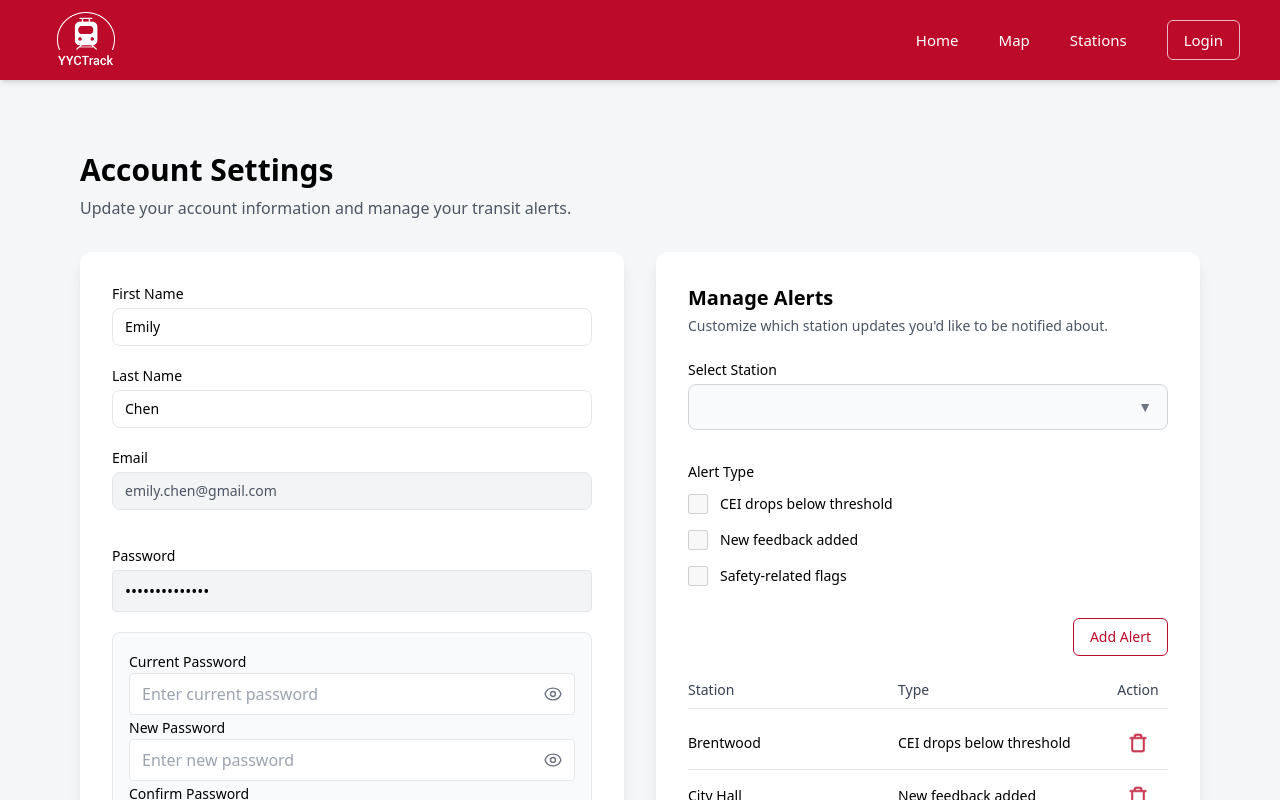
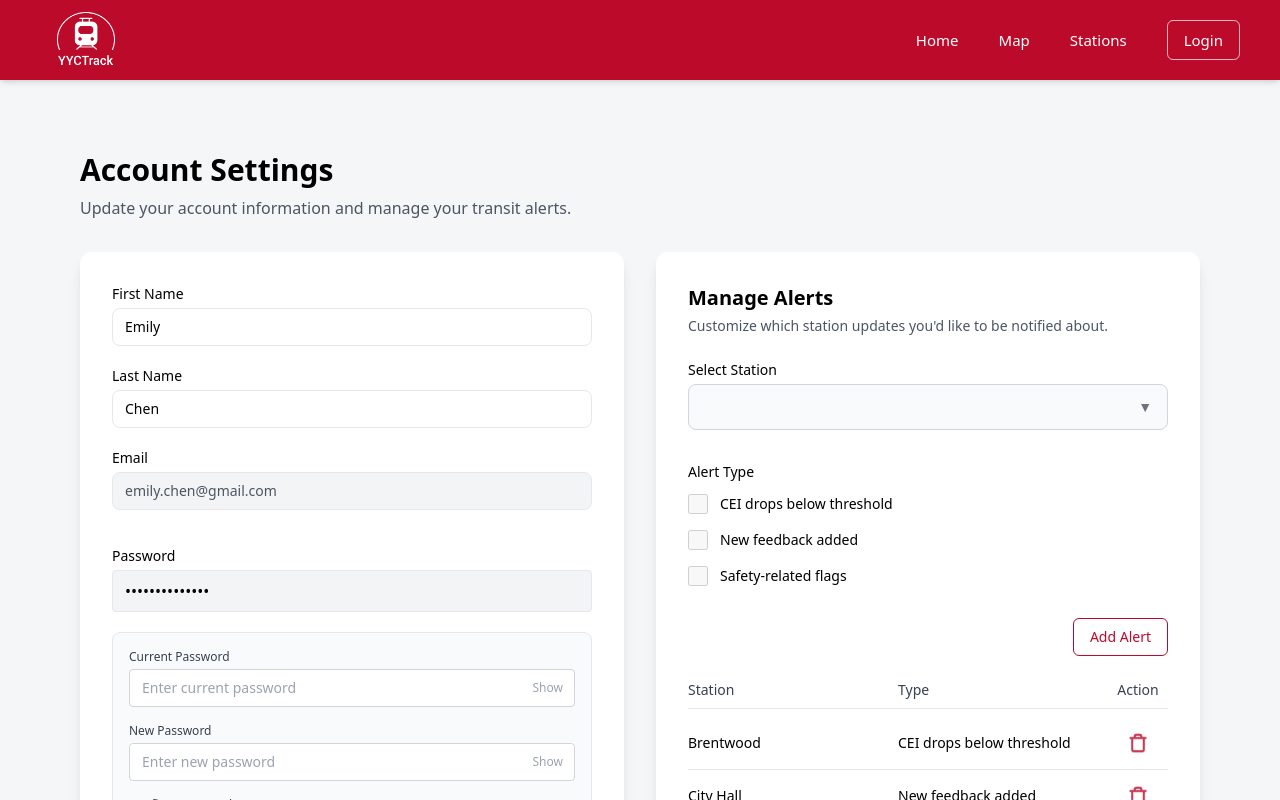
Before and after one commit to HanxxFeli/yyc-track-frontend, a React (Vite) app: page /account-settings in a window 1280 px wide. Both pictures are taken after a click on the button "Change". Shown: the top 800 px of the page. Built offline with nearby package versions, Linux system fonts and the light colour scheme.

Commit message:
fixed password validation ui + highlighted password fields + improved error handling
- used the passwordfield.jsx component so deleted the passwordinput.jsx that i made earlier

```diff
--- a/src/components/PasswordInput.jsx
+++ /dev/null
@@ -1,104 +0,0 @@
-import { useState } from "react";
-
-/**
- * SVG Icons
- */
-
-// eye open icon (password visible)
-const EyeOpenIcon = ({ className }) => (
-  <svg
-    xmlns="http://www.w3.org/2000/svg"
-    fill="none"
-    viewBox="0 0 24 24"
-    strokeWidth={1.6}
-    stroke="currentColor"
-    className={className}
-  >
-    <path
-      strokeLinecap="round"
-      strokeLinejoin="round"
-      d="M2.458 12C3.732 7.943 7.523 5 12 5c4.477 0 8.268 2.943 9.542 7-1.274 4.057-5.065 7-9.542 7-4.477 0-8.268-2.943-9.542-7z"
-    />
-    <path
-      strokeLinecap="round"
-      strokeLinejoin="round"
-      d="M15 12a3 3 0 11-6 0 3 3 0 016 0z"
-    />
-  </svg>
-);
-
-// eye closed icon (password hidden)
-const EyeClosedIcon = ({ className }) => (
-  <svg
-    xmlns="http://www.w3.org/2000/svg"
-    fill="none"
-    viewBox="0 0 24 24"
-    strokeWidth={1.6}
-    stroke="currentColor"
-    className={className}
-  >
-    <path
-      strokeLinecap="round"
-      strokeLinejoin="round"
-      d="M3 3l18 18M10.477 10.477A3 3 0 0114.12 14.12M6.94 6.94C4.7 8.387 3.146 10.55 2.458 12c1.274 4.057 5.065 7 9.542 7 1.466 0 2.862-.263 4.152-.745M17.06 17.06A9.97 9.97 0 0021.542 12c-.66-2.101-2.214-4.263-4.454-5.71"
-    />
-  </svg>
-);
-
-/**
- * PasswordInput Component
- *
- * A reusable input field with:
- * - eye toggle to show/hide password
- * - controlled input value + onChange handler
- *
- * Props:
- * - value (string): current password string
- * - onChange (function): input change handler
- * - placeholder (string): placeholder text
- * - className (string): optional Tailwind classes
- *
- * This component is used in:
- * - Change password form
- * - Delete account modal
- */
-
-const PasswordInput = ({
-  value,
-  onChange,
-  placeholder = "",
-  className = "",
-}) => {
-
-  // tracks visibility (true = text shown, false = hidden)
-  const [visible, setVisible] = useState(false);
-
-  return (
-    <div className="relative w-full">
-
-      {/* password field */}
-      <input
-        type={visible ? "text" : "password"}
-        value={value}
-        onChange={onChange}
-        placeholder={placeholder}
-        className={`w-full border rounded px-3 py-2 pr-10 ${className}`}
-      />
-
-      {/* toggle visibility button */}
-      <button
-        type="button"
-        onClick={() => setVisible(!visible)}
-        className="absolute right-3 top-1/2 -translate-y-1/2 text-gray-500 hover:text-gray-700"
-      >
-        {visible ? (
-          <EyeClosedIcon className="w-5 h-5" />
-        ) : (
-          <EyeOpenIcon className="w-5 h-5" />
-        )}
-      </button>
-    </div>
-  );
-};
-
-export default PasswordInput;
--- a/src/pages/AccountSettings.jsx
+++ b/src/pages/AccountSettings.jsx
@@ -1,7 +1,7 @@
 import { useState } from "react";
 import ManageAlerts from "../components/ManageAlerts";
 import warningIcon from "../assets/warning-icon.png";
-import PasswordInput from "../components/PasswordInput";
+import PasswordField from "../components/PasswordField";
 
 /**
  * Account Settings Page
@@ -36,27 +36,46 @@ const AccountSettings = () => {
   const [showPasswordFields, setShowPasswordFields] = useState(false);
   const [newPassword, setNewPassword] = useState("");
   const [confirmPassword, setConfirmPassword] = useState("");
-  const [passwordError, setPasswordError] = useState("");
+  const [currentPasswordError, setCurrentPasswordError] = useState("");
+  const [newPasswordError, setNewPasswordError] = useState("");
+  const [confirmPasswordError, setConfirmPasswordError] = useState("");
+  const [globalPasswordError, setGlobalPasswordError] = useState("");
   const [currentPassword, setCurrentPassword] = useState("");
 
   const handlePasswordSave = () => {
-    // basic validation
-    if (!currentPassword || !newPassword || !confirmPassword) {
-      setPasswordError("Please fill out fields.");
-      return;
+    // reset errors
+    setCurrentPasswordError("");
+    setNewPasswordError("");
+    setConfirmPasswordError("");
+    setGlobalPasswordError("");
+
+    let hasError = false;
+
+    // required checks
+    if (!currentPassword.trim()) {
+      setCurrentPasswordError("Current password is required.");
+      hasError = true;
     }
+    if (!newPassword.trim()) {
+      setNewPasswordError("New password is required.");
+      hasError = true;
+    }
+    if (!confirmPassword.trim()) {
+      setConfirmPasswordError("Please confirm your password.");
+      hasError = true;
+    }
+
+    if (hasError) return;
+
+    // matching check
     if (newPassword !== confirmPassword) {
-      setPasswordError("Passwords do not match.");
+      setConfirmPasswordError("Passwords do not match.");
+      setNewPasswordError("Passwords do not match.");
+      setGlobalPasswordError("Passwords do not match.");
       return;
     }
 
-    // reset ui error
-    setPasswordError("");
-
-    console.log("Password updated:",{
-      newPassword,
-      currentPassword
-    });
+    console.log("Password updated:", { currentPassword, newPassword });
 
     // TODO: backend here
 
@@ -64,7 +83,7 @@ const AccountSettings = () => {
     setShowPasswordFields(false);
     setNewPassword("");
     setConfirmPassword("");
-    setPasswordError("");
+    setCurrentPassword("");
   };
 
   /**
@@ -173,32 +192,38 @@ const AccountSettings = () => {
             <div className="mt-4 p-4 border rounded-lg bg-gray-50">
 
               {/* current password */}
-              <label className="text-sm font-medium">Current Password</label>
-              <PasswordInput
+              <PasswordField
+                label="Current Password"
+                name="currentPassword"
                 value={currentPassword}
                 onChange={(e) => setCurrentPassword(e.target.value)}
                 placeholder="Enter current password"
+                error={currentPasswordError}
               />
 
               {/* new password */}
-              <label className="text-sm font-medium">New Password</label>
-              <PasswordInput
+              <PasswordField
+                label="New Password"
+                name="newPassword"
                 value={newPassword}
                 onChange={(e) => setNewPassword(e.target.value)}
                 placeholder="Enter new password"
+                error={newPasswordError}
               />
 
               {/* confirm password */}
-              <label className="text-sm font-medium mt-3">Confirm Password</label>
-              <PasswordInput
+              <PasswordField
+                label="Confirm Password"
+                name="confirmPassword"
                 value={confirmPassword}
                 onChange={(e) => setConfirmPassword(e.target.value)}
                 placeholder="Confirm new password"
+                error={confirmPasswordError}
               />
 
               {/* validation error */}
-              {passwordError && (
-                <p className="text-red-600 text-sm mt-2">{passwordError}</p>
+              {globalPasswordError && (
+                <p className="text-red-600 text-sm mt-2">{globalPasswordError}</p>
               )}
 
               {/* save/cancel buttons */}
@@ -208,7 +233,6 @@ const AccountSettings = () => {
                     setShowPasswordFields(false);
                     setNewPassword("");
                     setConfirmPassword("");
-                    setPasswordError("");
                     setCurrentPassword("");
                   }}
                   className="px-4 py-2 border rounded"
@@ -305,11 +329,12 @@ const AccountSettings = () => {
             </p>
 
             {/* password input with toggle visibility */}
-            <PasswordInput
+            <PasswordField
+                name="deletePassword"
                 value={deletePassword}
                 onChange={(e) => setDeletePassword(e.target.value)}
                 placeholder="Enter your password"
-                className="mb-2"
+                error={deletePasswordError}
               />
 
             {deletePasswordError && (
```
